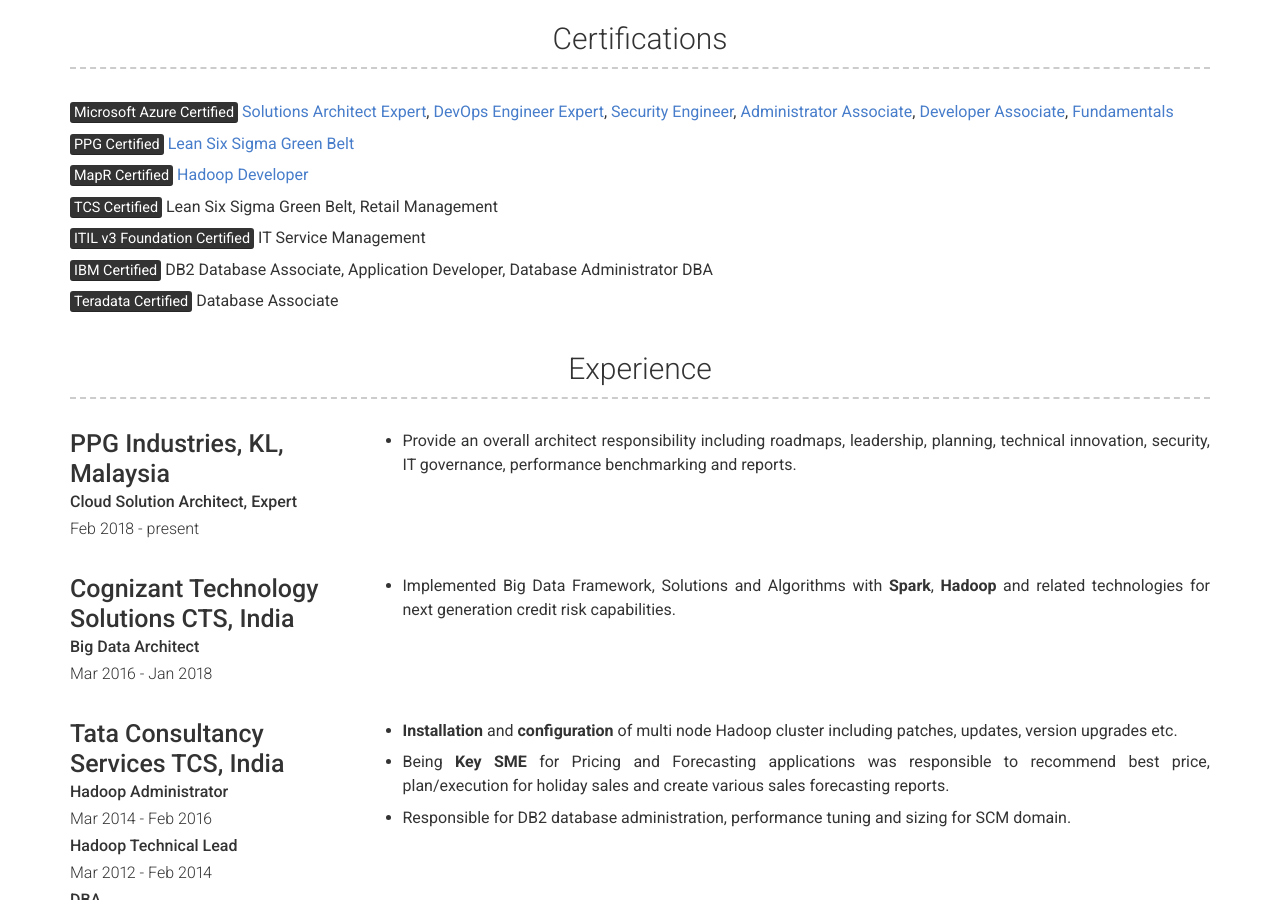
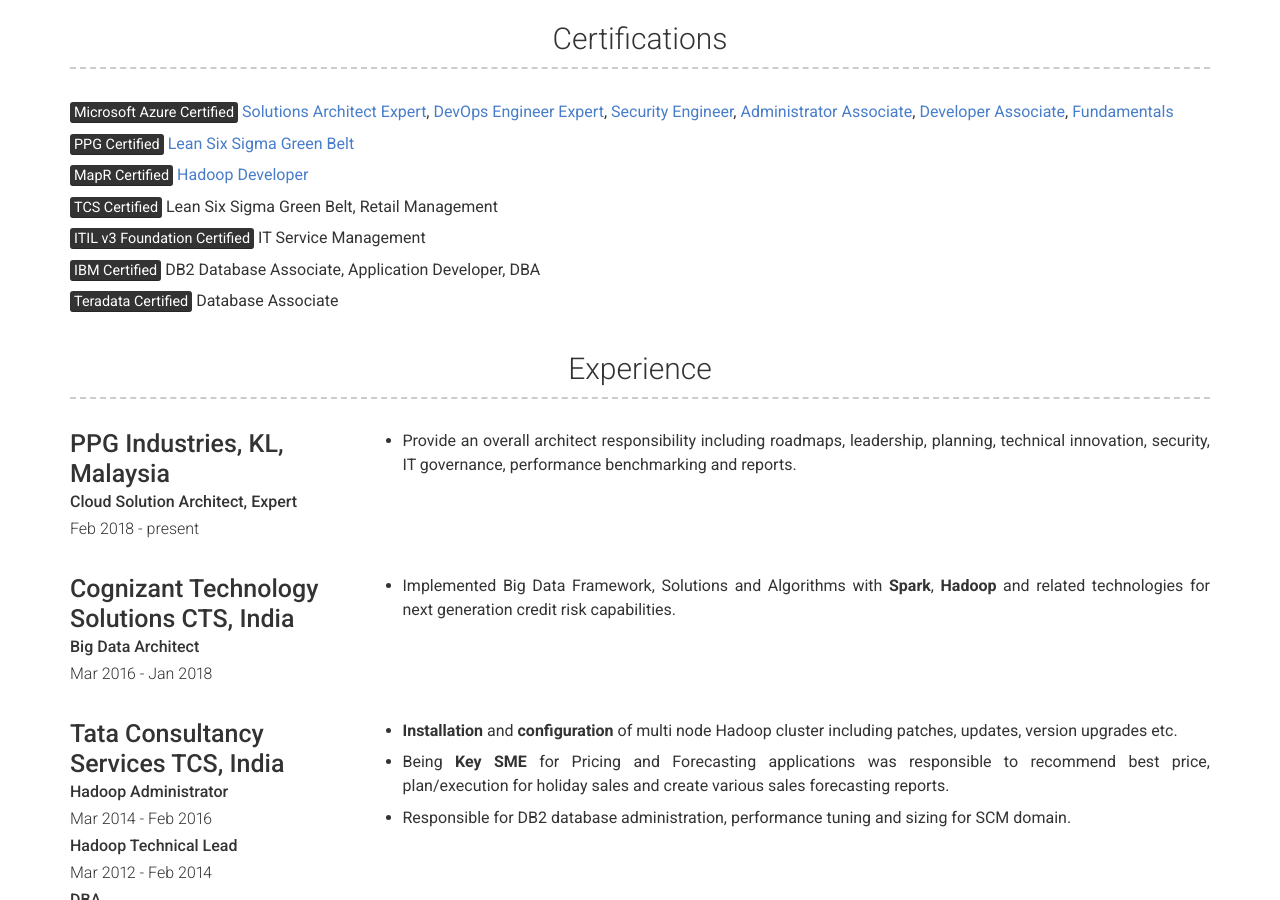
Before and after one commit to mohd-hasnain/mohd-hasnain.github.io, a Jekyll site: the page built from index.md, in a window 1280 px wide and 900 px high, scrolled down 825 px. Built offline with Jekyll 4.4.1, drawn with Linux system fonts in a browser that asks for light colours; nearby versions of some CDN libraries.

Commit message:
Update projects.yml

```diff
--- a/_data/projects.yml
+++ b/_data/projects.yml
@@ -16,6 +16,6 @@
 
       <mark>ITIL v3 Foundation Certified</mark> IT Service Management
 
-      <mark>IBM Certified</mark> DB2 Database Associate, Application Developer, Database Administrator DBA
+      <mark>IBM Certified</mark> DB2 Database Associate, Application Developer, DBA
 
       <mark>Teradata Certified</mark> Database Associate
```
